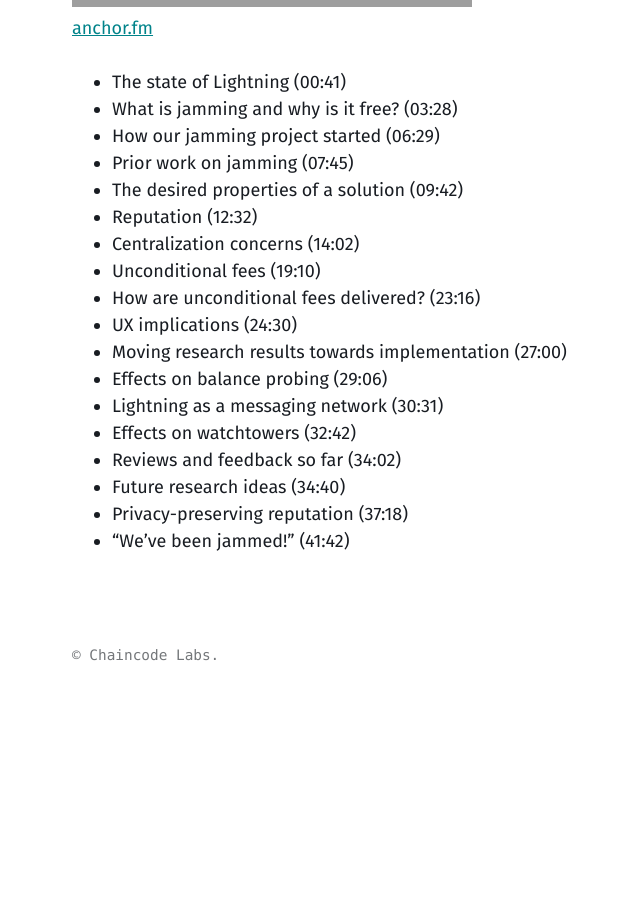
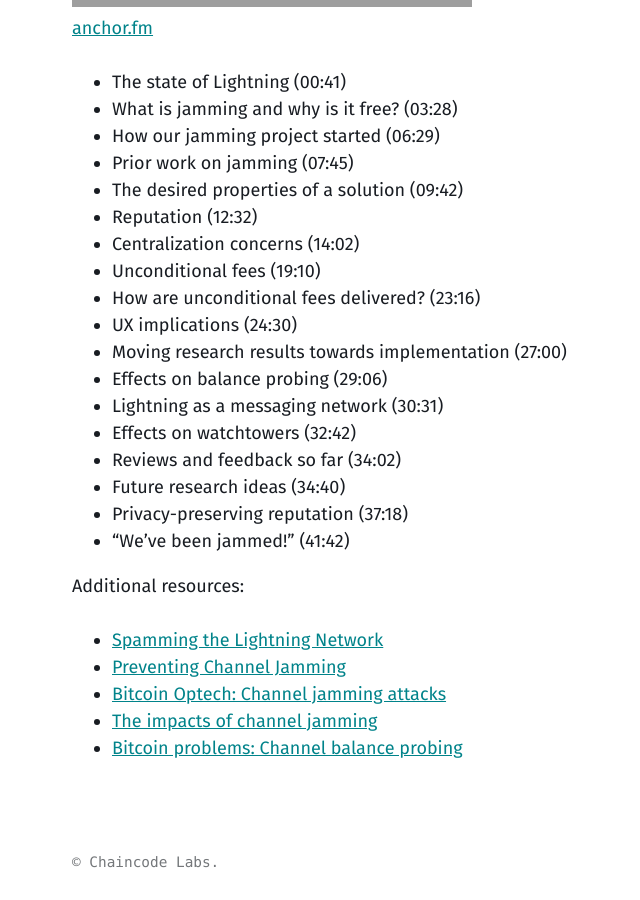
Before and after one commit to chaincodelabs/podcast-website, a Jekyll site: the page built from _posts/2022-11-28-clara-sergei-lightning-jamming.md, in a window 1280 px wide and 900 px high, scrolled down 759 px. Shown: the whole window, without its empty margins (0-640 px from the left). Built offline with Jekyll 4.4.1, drawn with Linux system fonts in a browser that asks for light colours; before the commit the page ends 1452 px from its top, so only the background shows below that; grey boxes are pictures that could not be loaded.

Commit message:
additional resources for jamming shownotes

```diff
--- a/_posts/2022-11-28-clara-sergei-lightning-jamming.md
+++ b/_posts/2022-11-28-clara-sergei-lightning-jamming.md
@@ -30,3 +30,10 @@ Clara and Sergei join Murch and Jonas to talk about their [recent proposal](http
 - Future research ideas (34:40)
 - Privacy-preserving reputation (37:18)
 - "We've been jammed!" (41:42)
+
+Additional resources:
+- [Spamming the Lightning Network](https://github.com/t-bast/lightning-docs/blob/master/spam-prevention.md)
+- [Preventing Channel Jamming](https://blog.bitmex.com/preventing-channel-jamming/)
+- [Bitcoin Optech: Channel jamming attacks](https://bitcoinops.org/en/topics/channel-jamming-attacks/)
+- [The impacts of channel jamming](https://jamming-dev.github.io/book/1-impacts.html)
+- [Bitcoin problems: Channel balance probing](https://bitcoinproblems.org/problems/channel-balance-probing.html)
```
